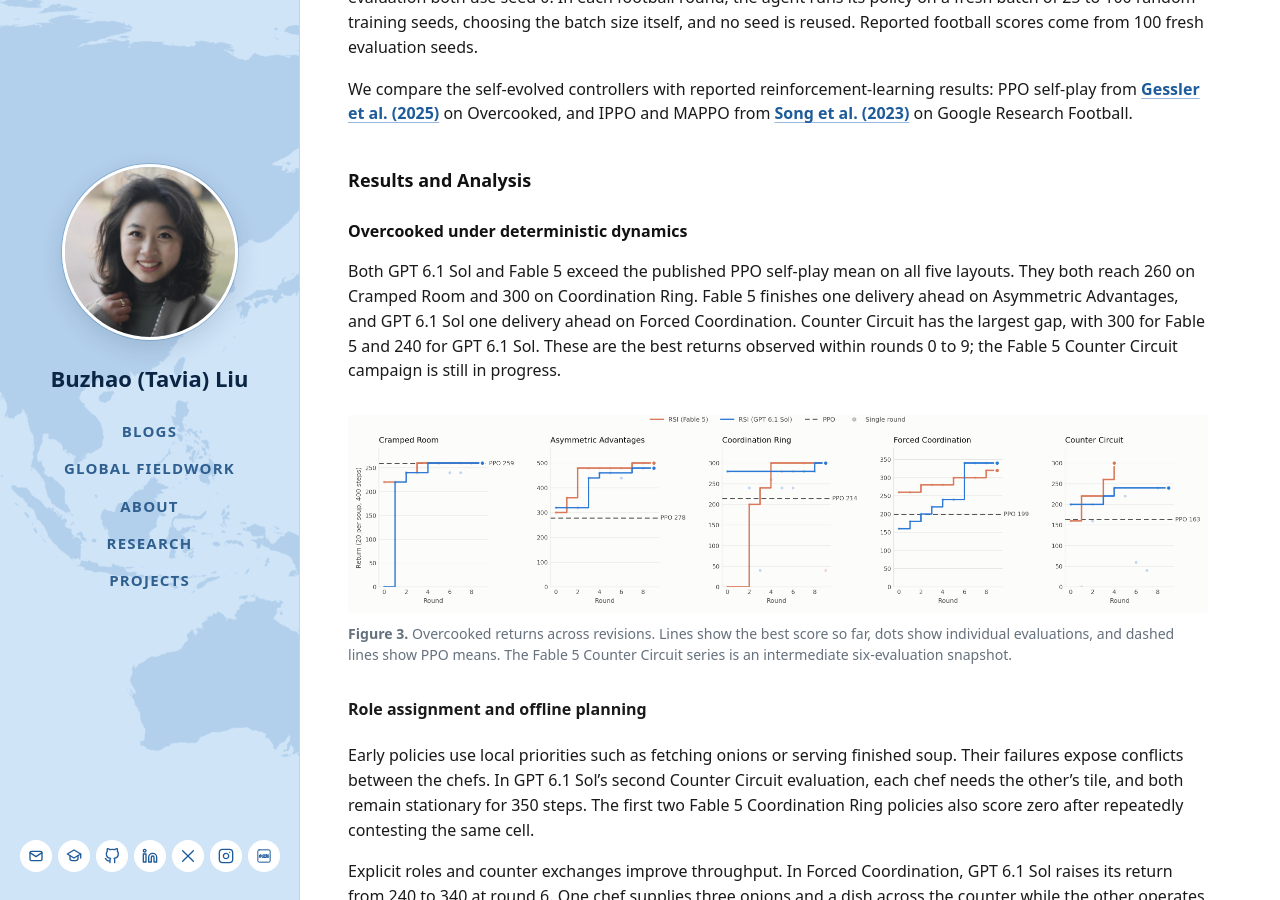
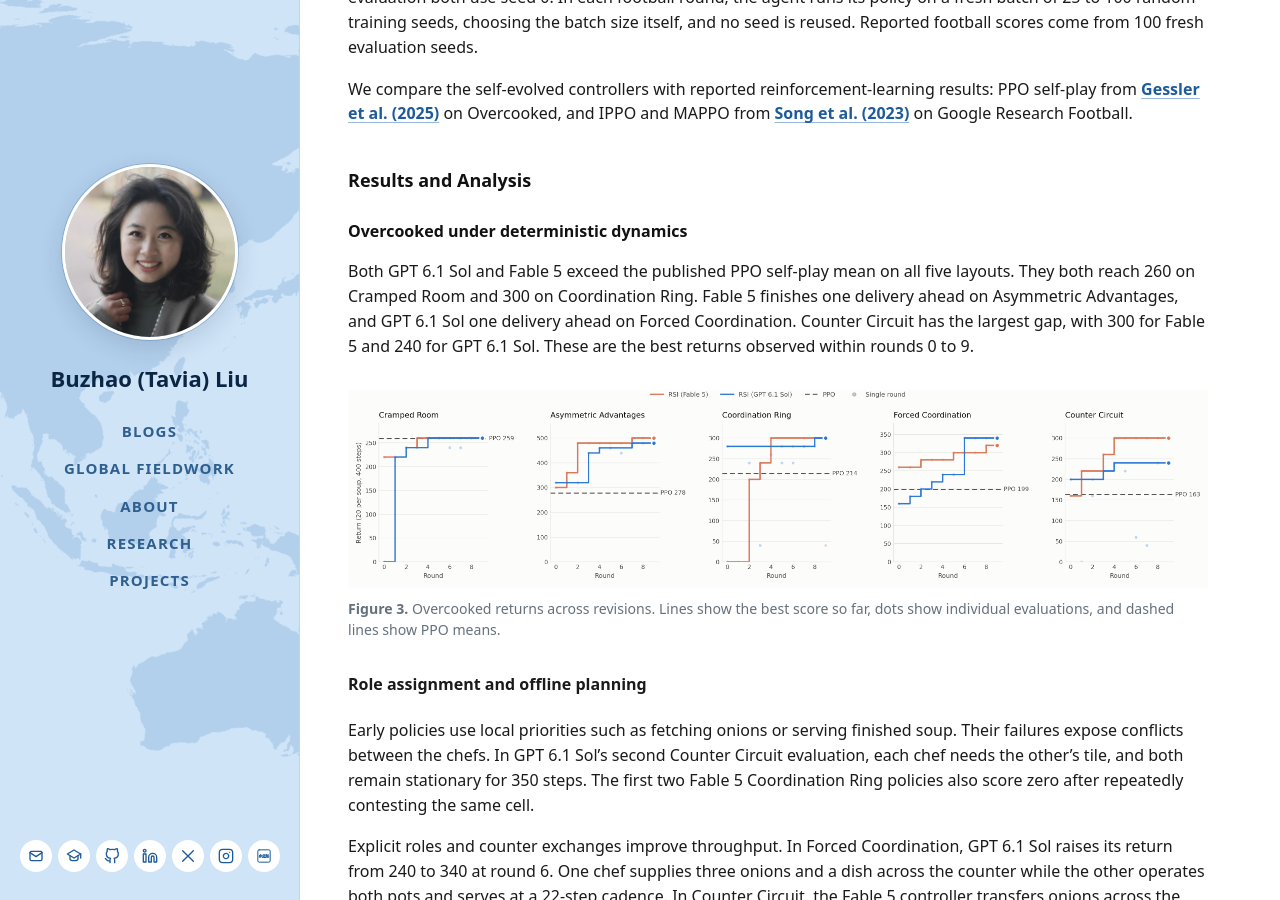
Before and after one commit to tavia-liu/tavia-liu.github.io, a Jekyll site: the page built from _posts/2026-10-31-self-improving-code-as-policies.md, in a window 1280 px wide and 900 px high, scrolled down 2198 px. Built offline with Jekyll 4.4.1, drawn with Linux system fonts in a browser that asks for light colours.

Commit message:
Overcooked: final ten-round Fable Counter Circuit; figure and text updated

```diff
--- a/_posts/2026-10-31-self-improving-code-as-policies.md
+++ b/_posts/2026-10-31-self-improving-code-as-policies.md
@@ -65,11 +65,11 @@
 
 ### Overcooked under deterministic dynamics
 
-Both GPT 6.1 Sol and Fable 5 exceed the published PPO self-play mean on all five layouts. They both reach 260 on Cramped Room and 300 on Coordination Ring. Fable 5 finishes one delivery ahead on Asymmetric Advantages, and GPT 6.1 Sol one delivery ahead on Forced Coordination. Counter Circuit has the largest gap, with 300 for Fable 5 and 240 for GPT 6.1 Sol. These are the best returns observed within rounds 0 to 9; the Fable 5 Counter Circuit campaign is still in progress.
+Both GPT 6.1 Sol and Fable 5 exceed the published PPO self-play mean on all five layouts. They both reach 260 on Cramped Room and 300 on Coordination Ring. Fable 5 finishes one delivery ahead on Asymmetric Advantages, and GPT 6.1 Sol one delivery ahead on Forced Coordination. Counter Circuit has the largest gap, with 300 for Fable 5 and 240 for GPT 6.1 Sol. These are the best returns observed within rounds 0 to 9.
 
 <figure style="margin: 2rem 0; max-width: 100%;">
-  <img src="{{ '/assets/img/research/overcooked-rsi-ten-rounds.png' | relative_url }}?v=20261031-bb" alt="Best observed return by round on five Overcooked layouts for GPT 6.1 Sol and Fable 5, with published PPO self-play means as dashed reference lines." style="display: block; width: 100%; height: auto;">
-  <figcaption style="margin-top: .65rem; color: #65717d; font-size: .88rem; line-height: 1.5;"><strong>Figure 3.</strong> Overcooked returns across revisions. Lines show the best score so far, dots show individual evaluations, and dashed lines show PPO means. The Fable 5 Counter Circuit series is an intermediate six-evaluation snapshot.</figcaption>
+  <img src="{{ '/assets/img/research/overcooked-rsi-ten-rounds.png' | relative_url }}?v=20261031-final" alt="Best observed return by round on five Overcooked layouts for GPT 6.1 Sol and Fable 5, with published PPO self-play means as dashed reference lines." style="display: block; width: 100%; height: auto;">
+  <figcaption style="margin-top: .65rem; color: #65717d; font-size: .88rem; line-height: 1.5;"><strong>Figure 3.</strong> Overcooked returns across revisions. Lines show the best score so far, dots show individual evaluations, and dashed lines show PPO means.</figcaption>
 </figure>
 
 #### Role assignment and offline planning
@@ -105,7 +105,7 @@
 An early Three vs One controller scores 63% on one 100-episode batch and 46% on an exact replication. A trace can identify a possible failure mechanism, but fresh-seed evaluation is needed to determine whether the proposed repair improves performance.
 
 <figure style="margin: 2rem 0; max-width: 100%;">
-  <img src="{{ '/assets/img/research/football-rsi-rounds.png' | relative_url }}?v=20261031-3v1c" alt="Round-by-round football evaluations, showing batch sizes, selected performance frontiers, excluded seed-reading evaluations, and the Three vs One protocol change." style="display: block; width: 100%; height: auto;">
+  <img src="{{ '/assets/img/research/football-rsi-rounds.png' | relative_url }}?v=20261031-3v1c" alt="Round-by-round football evaluations for eight scenarios, with the best confirmed value as a line and reinforcement-learning references as dashed lines." style="display: block; width: 100%; height: auto;">
   <figcaption style="margin-top: .65rem; color: #65717d; font-size: .88rem; line-height: 1.5;"><strong>Figure 6.</strong> Football evaluation histories. Dot size indicates batch size. Lines pool designated replications retrospectively. Triangles mark learned-policy follow-ups; crosses mark excluded seed-reading runs. The vertical line in Three vs One marks a change discussed under evaluator access below.</figcaption>
 </figure>
 
```
Also changed, not shown: assets/img/research/overcooked-rsi-ten-rounds.png.
